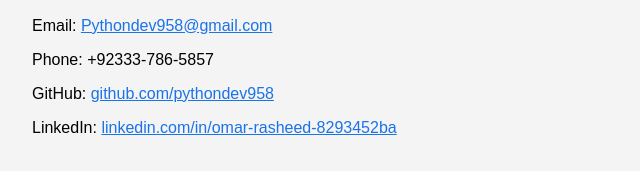
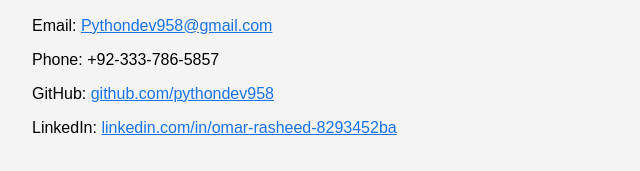
Before and after one commit to pythondev958/omar-rasheed-portfolio, a plain HTML site: page index.html in a window 1280 px wide. Shown: the part 307-478 px from the top of the page, 0-640 px from the left. Drawn offline with Linux system fonts and the light colour scheme.

Commit message:
Update index.html

```diff
--- a/index.html
+++ b/index.html
@@ -18,7 +18,7 @@
     <section>
         <h2>Contact</h2>
         <p>Email: <a href="mailto:Pythondev958@gmail.com">Pythondev958@gmail.com</a></p>
-        <p>Phone: +92333-786-5857</p>
+        <p>Phone: +92-333-786-5857</p>
         <p>GitHub: <a href="https://github.com/pythondev958">github.com/pythondev958</a></p>
         <p>LinkedIn: <a href="https://linkedin.com/in/omar-rasheed-8293452ba">linkedin.com/in/omar-rasheed-8293452ba</a></p>
     </section>
```
